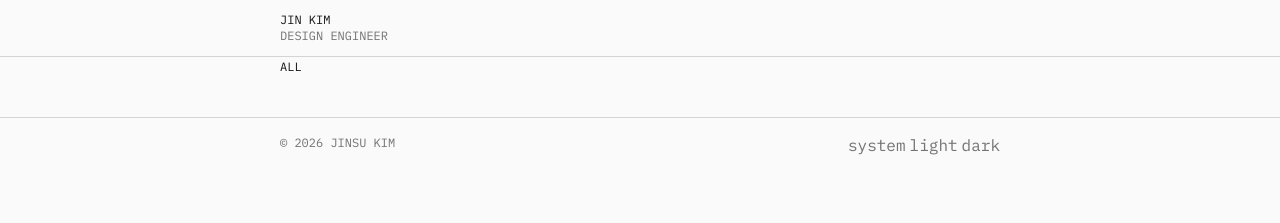
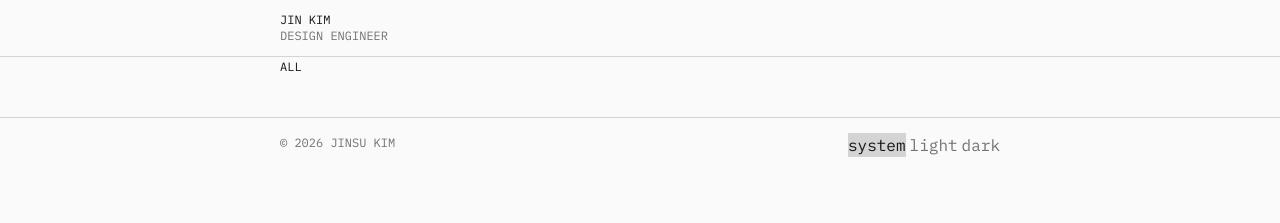
Before and after one commit to JinKim1011/jin-portfolio, a Next.js app: page / in a window 1280 px wide. Shown: the top 223 px of the page. Built offline with nearby package versions, Linux system fonts and the light colour scheme.

Commit message:
feat(layout): wrap layout in AppProviders for theme context support

```diff
--- a/src/app/layout.tsx
+++ b/src/app/layout.tsx
@@ -3,6 +3,8 @@ import "./globals.css";
 import Header from "@/components/header";
 import Footer from "@/components/footer";
 import { Inter, IBM_Plex_Mono } from "next/font/google";
+import { AppProviders } from "./app-providers";
+import "./globals.css";
 
 const inter = Inter({
   subsets: ["latin"],
@@ -30,13 +32,19 @@ export default function RootLayout({
   const rootClasses = "root layout-root antialiased";
 
   return (
-    <html lang="en" className={`${inter.variable} ${ibmPlexMono.variable}`}>
-      <body className="antialiased font-mono bg-surface">
-        <div className={rootClasses}>
-          <Header />
-          <main className="mx-auto max-w-190 w-full px-5">{children}</main>
-          <Footer />
-        </div>
+    <html
+      lang="en"
+      suppressHydrationWarning
+      className={`${inter.variable} ${ibmPlexMono.variable}`}
+    >
+      <body className="bg-surface font-mono antialiased">
+        <AppProviders>
+          <div className={rootClasses}>
+            <Header />
+            <main className="mx-auto w-full max-w-190 px-5">{children}</main>
+            <Footer />
+          </div>
+        </AppProviders>
       </body>
     </html>
   );
```
